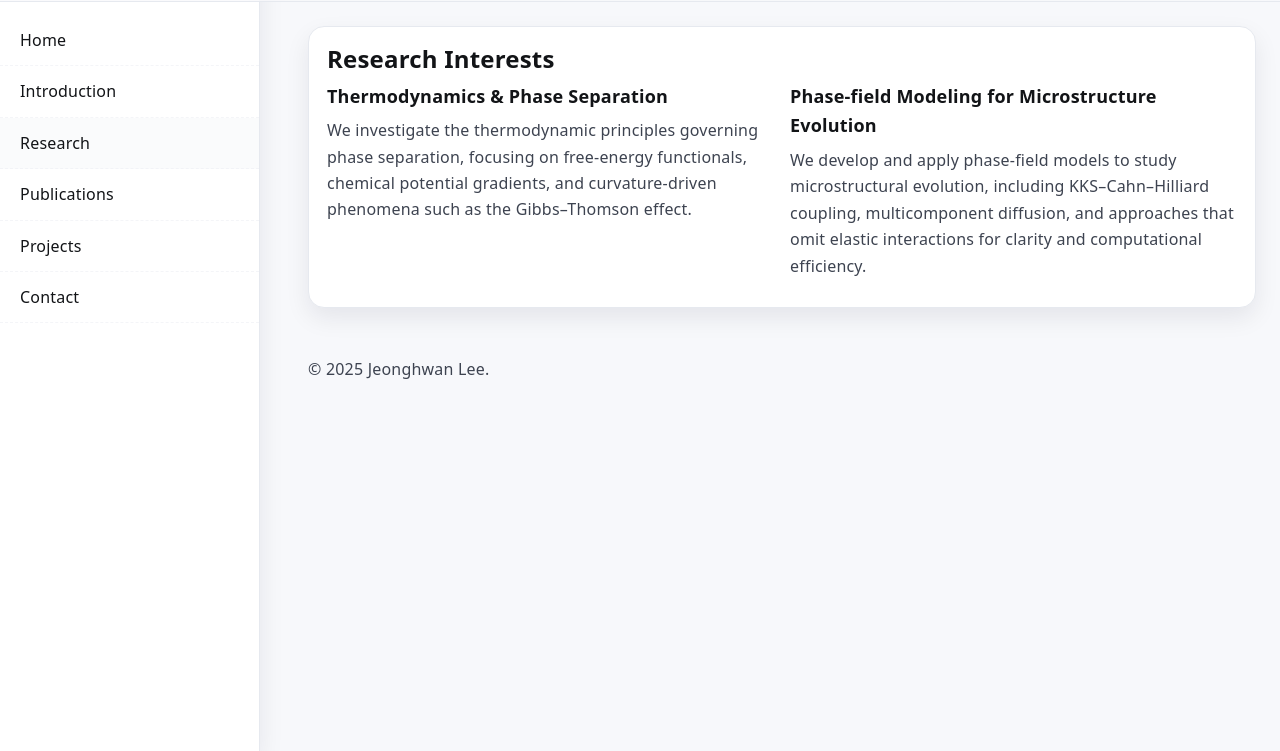
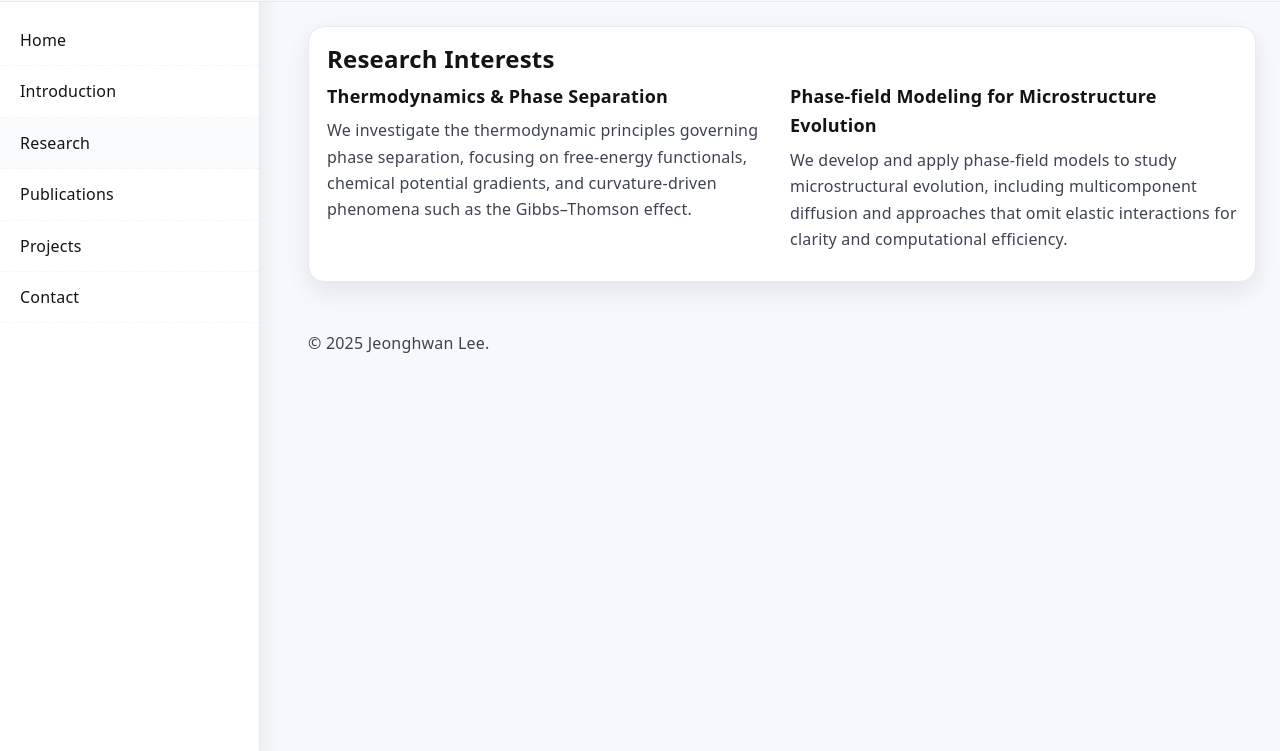
Before and after one commit to JHLee3199/jhlee-materials, a plain HTML site: page research/index.html in a window 1280 px wide. Shown: the part 49-800 px from the top of the page. Drawn offline with Linux system fonts and the light colour scheme.

Commit message:
init: publish CV site

```diff
--- a/research/index.html
+++ b/research/index.html
@@ -66,8 +66,8 @@
           <div>
             <h3>Phase-field Modeling for Microstructure Evolution</h3>
             <p class="muted">
-            We develop and apply phase-field models to study microstructural evolution, including KKS–Cahn–Hilliard coupling,
-            multicomponent diffusion, and approaches that omit elastic interactions for clarity and computational efficiency.
+            We develop and apply phase-field models to study microstructural evolution, including
+            multicomponent diffusion and approaches that omit elastic interactions for clarity and computational efficiency.
             </p>
           </div>
         </div>
```
